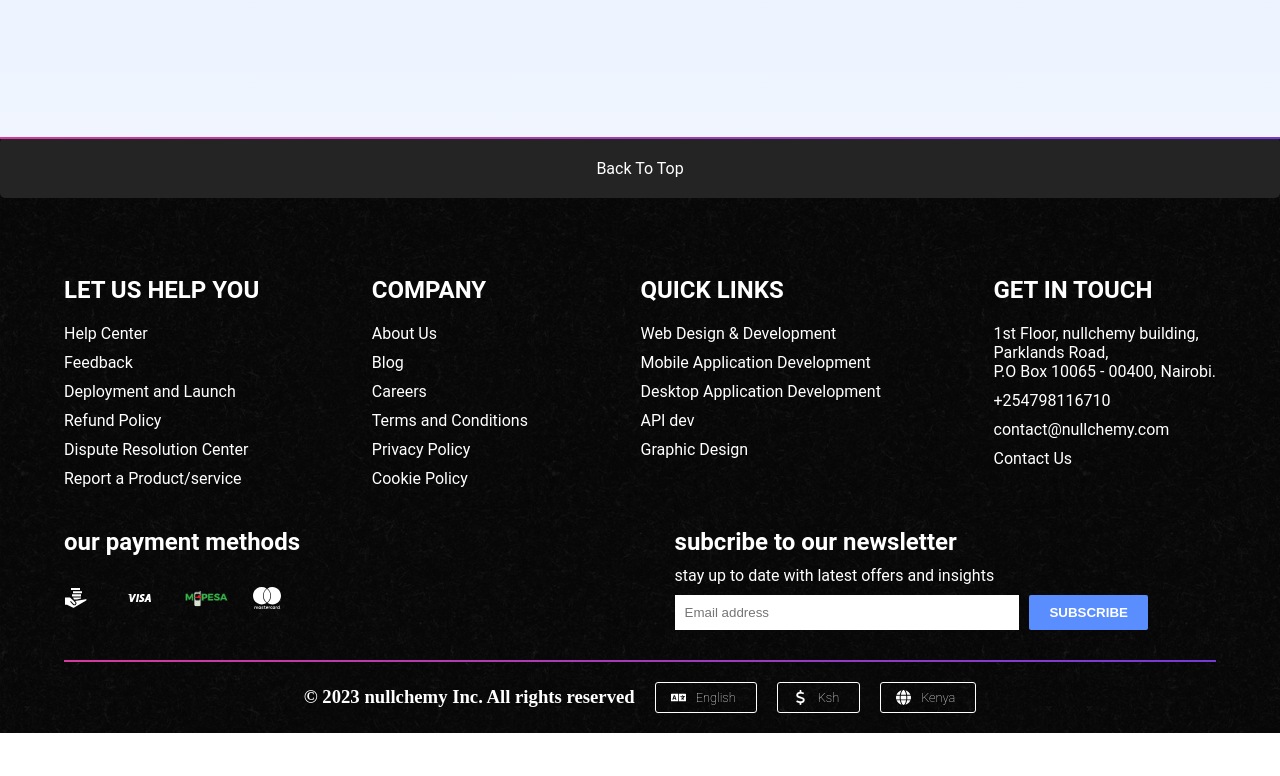
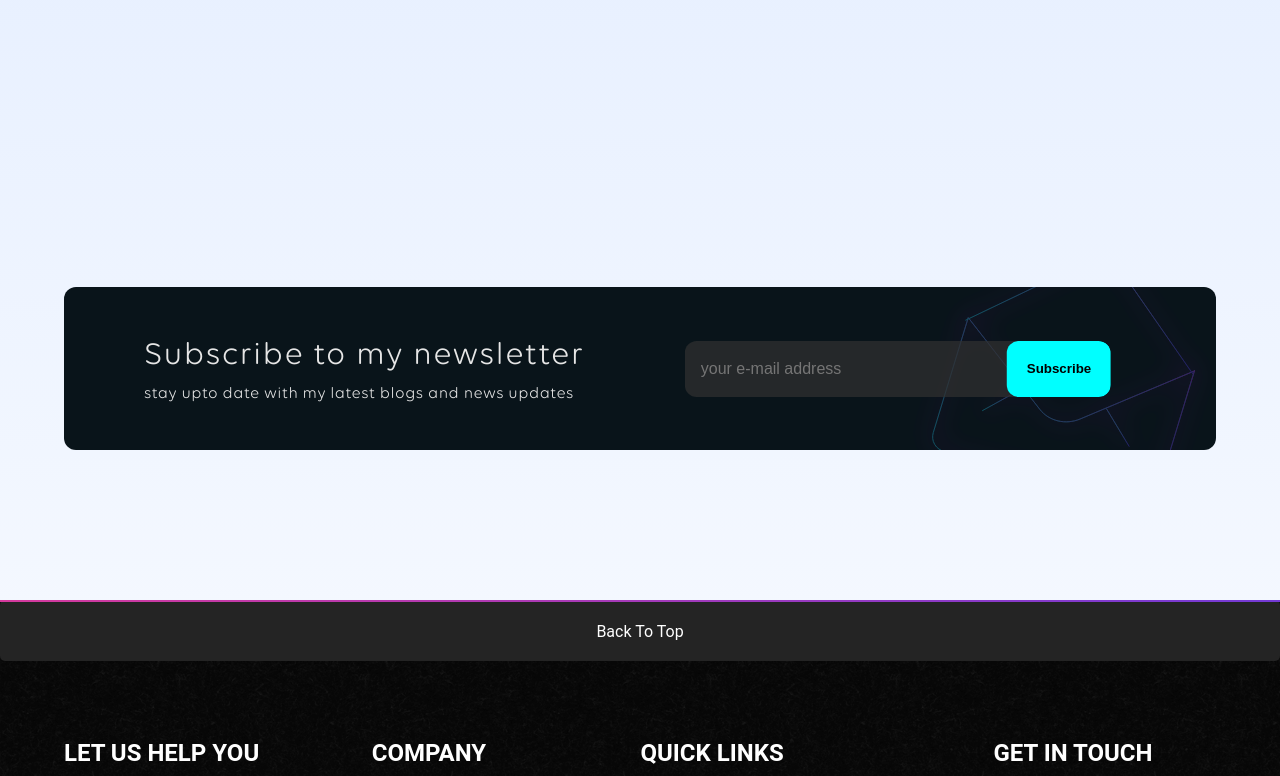
Before and after one commit to nullchemy/nullchemy, a React (Create React App) app: page / in a window 1280 px wide. Shown: the part 663-1439 px from the top of the page. Before the commit the page ends 1396 px from the top, so only its background shows below. Built offline with nearby package versions, Linux system fonts and the light colour scheme.

Commit message:
fixed smooth scrolling to newsletter

```diff
--- a/src/routes/Home.tsx
+++ b/src/routes/Home.tsx
@@ -1,14 +1,16 @@
 import React, { Fragment } from 'react'
 import Landing from '../components/Landing'
 import Footer from '../components/Footer'
+import Newsletter from '../components/Newsletter'
 
 const Home = () => {
   return (
     <Fragment>
-        <div className="homepage">
-            <Landing />
-        </div>
-        <Footer />
+      <div className="homepage">
+        <Landing />
+      </div>
+      <Newsletter />
+      <Footer />
     </Fragment>
   )
 }
--- a/src/styles/css/newsletter.css
+++ b/src/styles/css/newsletter.css
@@ -1,7 +1,7 @@
 /* ======newsletter subscribe stylings====== */
 .secNewsletter {
-  margin-top: 150px;
-  margin-bottom: 150px;
+  padding-top: 150px;
+  padding-bottom: 150px;
 }
 .secNewsletter .newsletter .newslettercontainer {
   margin: 0 5%;
--- a/src/styles/scss/newsletter.scss
+++ b/src/styles/scss/newsletter.scss
@@ -1,7 +1,7 @@
 /* ======newsletter subscribe stylings====== */
 .secNewsletter {
-  margin-top: 150px;
-  margin-bottom: 150px;
+  padding-top: 150px;
+  padding-bottom: 150px;
   .newsletter {
     .newslettercontainer {
       margin: 0 5%;
```
Also changed, not shown: 1 other file (tests, documents, lock files or other folders).
